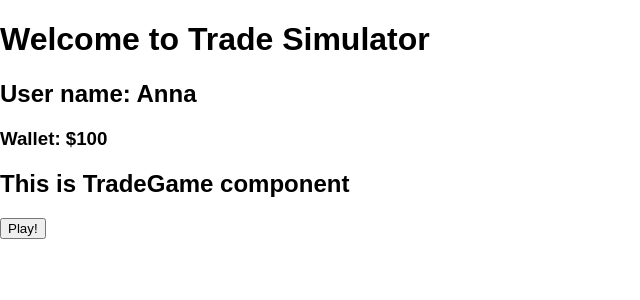
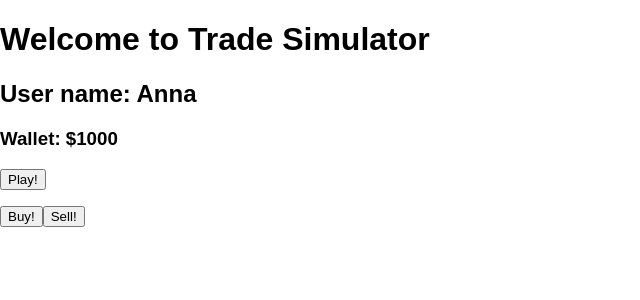
Before and after one commit to annaolsh/trader_frontend, a React (Create React App) app: page / in a window 1280 px wide. Shown: the top 300 px of the page, without its empty margins (0-640 px from the left). Built offline with nearby package versions, Linux system fonts and the light colour scheme.

Commit message:
user can buy and sell

```diff
--- a/src/components/TradeGame.js
+++ b/src/components/TradeGame.js
@@ -3,13 +3,14 @@ import React from 'react'
 export default (props) => {
   return(
     <div>
-      <h2>This is TradeGame component</h2>
       <button onClick={props.generator}>Play!</button>
       <p>
         {props.values.map(value => {
         return `${value} `
         }) }
       </p>
+      <button onClick={props.buy}>Buy!</button>
+      <button onClick={props.sell}>Sell!</button>
     </div>
   )
 }
--- a/src/containers/TradeSimulatorContainer.js
+++ b/src/containers/TradeSimulatorContainer.js
@@ -8,7 +8,7 @@ export default class TradeSimulatorContainer extends Component {
     this.state = {
       user: {
         name: 'Anna',
-        wallet: 100
+        wallet: 1000
       },
       values: []
     }
@@ -33,8 +33,8 @@ export default class TradeSimulatorContainer extends Component {
 
   random(array){
     let lastValue = array[array.length-1] //defines last value of an array
-    let max = lastValue + 23
-    let min = lastValue - 23
+    let max = lastValue + 10
+    let min = lastValue - 10
     array.push(Math.floor(Math.random() * (max - min) + min)); //pushes random number within a range depending on previous value
     //return array[array.length-1]
     this.addNewValue(array)
@@ -46,12 +46,33 @@ export default class TradeSimulatorContainer extends Component {
     })
   }
 
+  handleBuy(){
+    let lastValue = this.state.values[this.state.values.length-1]
+    this.setState({
+      user: {
+        name: "Anna",
+        wallet: this.state.user.wallet - lastValue
+      }
+    })
+  }
+
+  handleSell(){
+    let lastIndexNumber = this.state.values.length-1
+    let lastValue = this.state.values[lastIndexNumber]
+    this.setState({
+      user: {
+        name: "Anna",
+        wallet: this.state.user.wallet + lastValue
+      }
+    })
+  }
+
   render(){
     return(
       <div>
         <h1>Welcome to Trade Simulator</h1>
         <User user={this.state.user}/>
-        <TradeGame generator={this.generator.bind(this)} values={this.state.values}/>
+        <TradeGame generator={this.generator.bind(this)} values={this.state.values} buy={this.handleBuy.bind(this)} sell={this.handleSell.bind(this)}/>
       </div>
     )
   }
```
